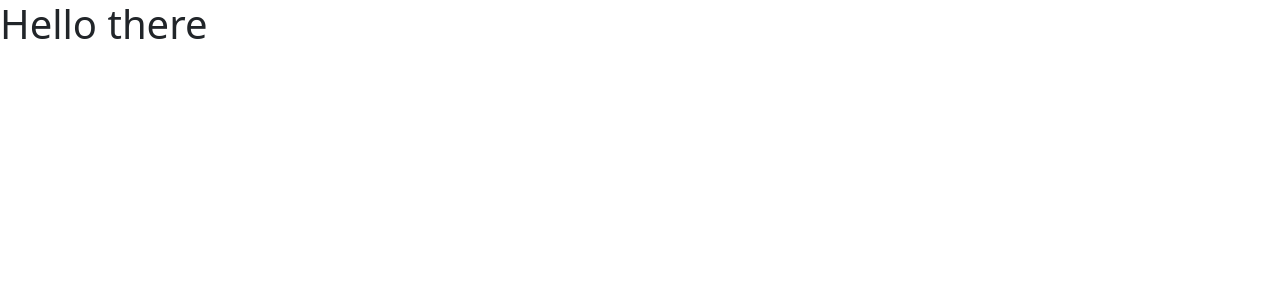
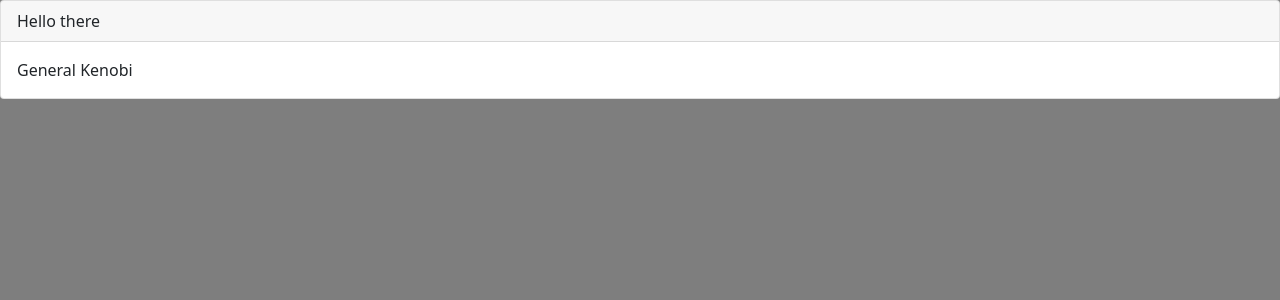
Before and after one commit to timber-team/timber, a React (Vite) app in the folder ui/: page / in a window 1280 px wide. Shown: the top 300 px of the page. Built offline with nearby package versions, Linux system fonts and the light colour scheme.

Commit message:
moved devdependencies, added react-bootstrap, added default card

```diff
--- a/ui/App.tsx
+++ b/ui/App.tsx
@@ -2,9 +2,14 @@ import React from 'react'
 // import 'bootstrap/dist/css/bootstrap.css'
 import './style/custom.scss'
 
+import { Card } from 'react-bootstrap'
+
 const App: React.FC = () => {
     return (
-        <h1>Hello there</h1>
+        <Card>
+            <Card.Header>Hello there</Card.Header>
+            <Card.Body>General Kenobi</Card.Body>
+        </Card>
     )
 }
 
--- a/ui/style/custom.scss
+++ b/ui/style/custom.scss
@@ -1,4 +1,4 @@
-// $body-bg: #000;
+$body-bg: rgb(126, 126, 126);
 
 // import rest of defaults
 @import '~bootstrap/scss/bootstrap.scss';
```
Also changed, not shown: ui/package.json (+5 -5 lines), ui/public/global.css (line endings or trailing spaces), 1 other file (tests, documents, lock files or other folders).
